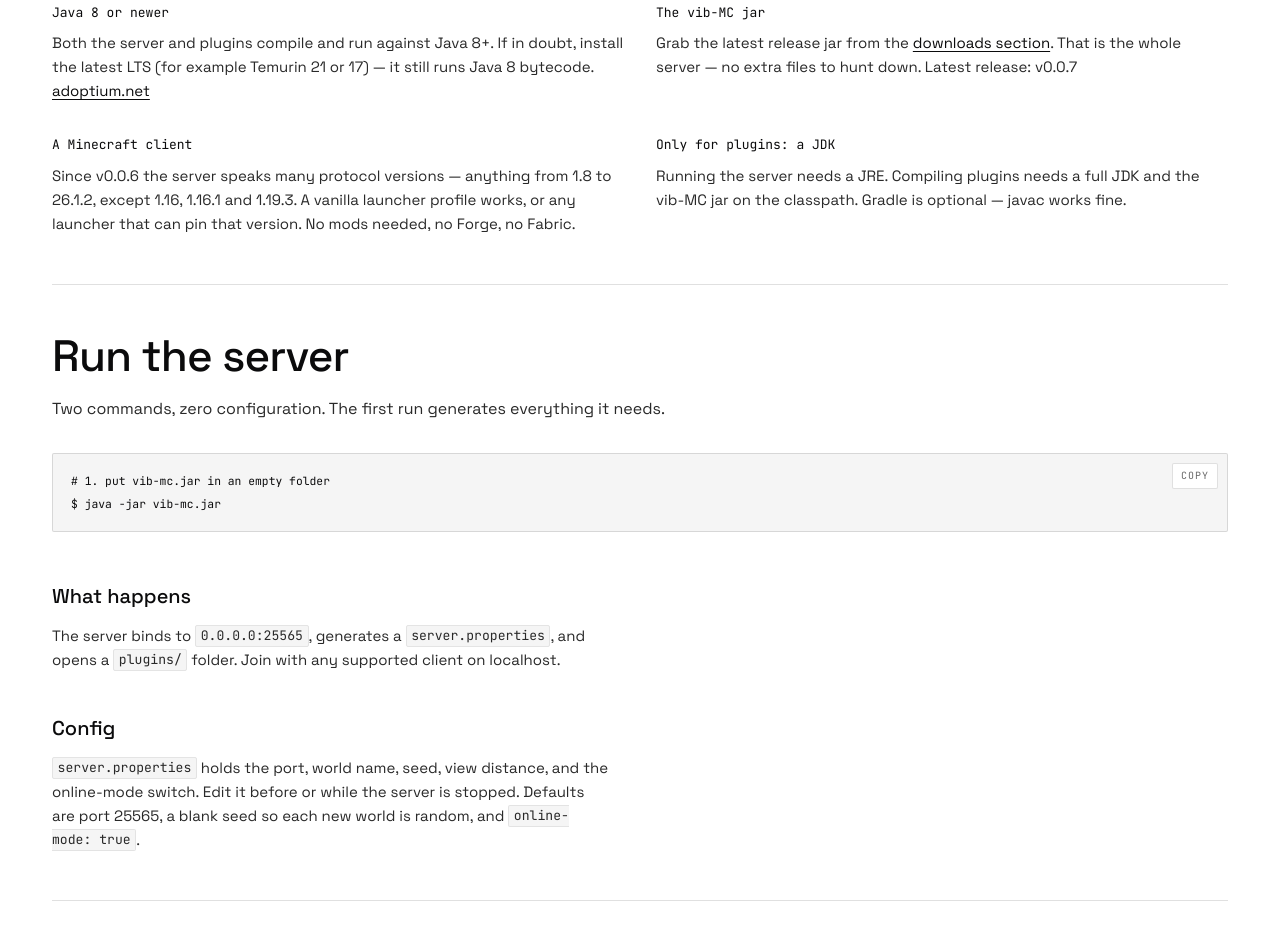
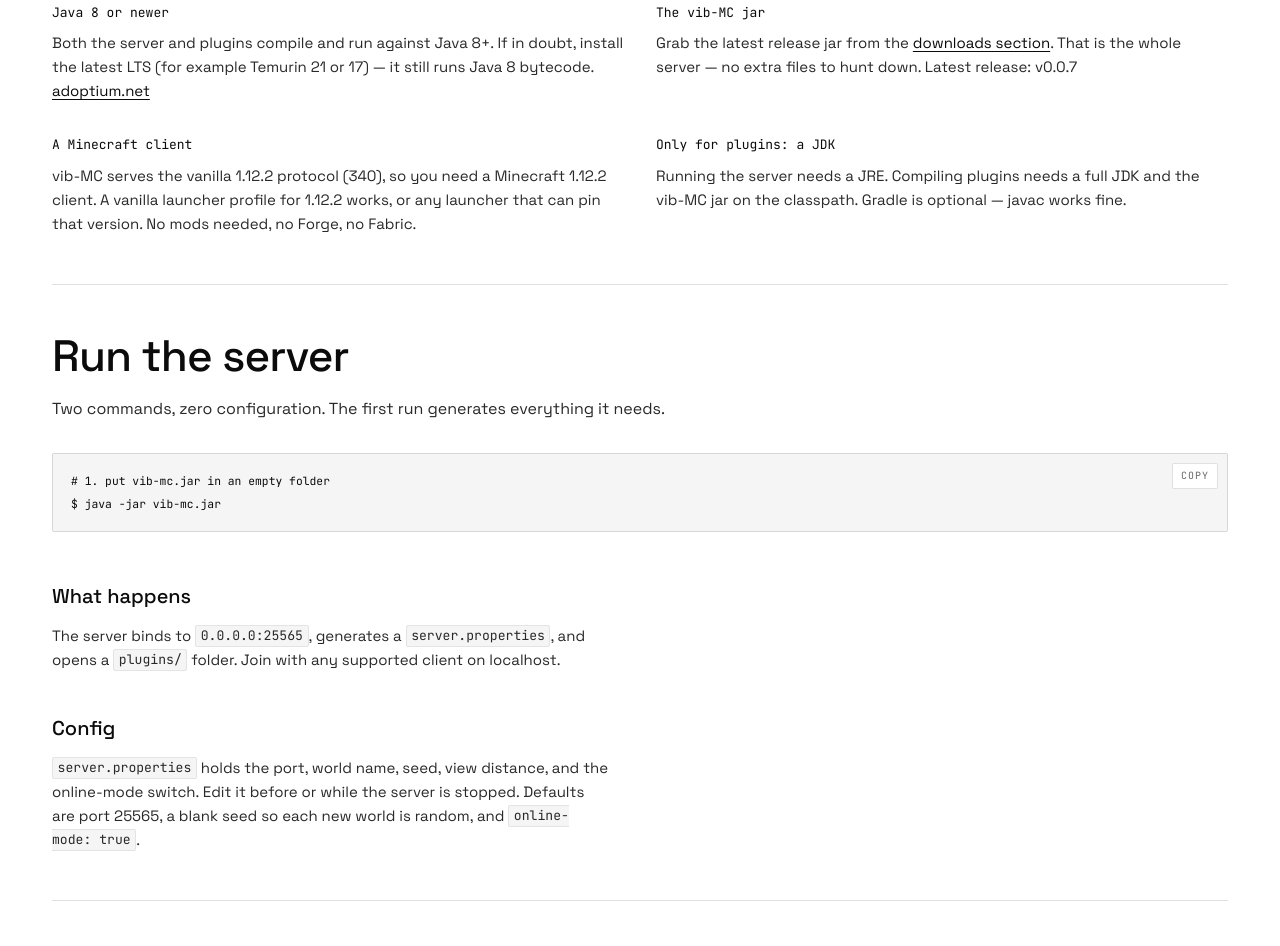
Before and after one commit to vib-studios/vib-studios.github.io, a website: page docs.html in a window 1280 px wide. Shown: the part 836-1782 px from the top of the page. Drawn offline with Linux system fonts and the light colour scheme; no server answers.

Commit message:
Stop advertising protocol versions vib-MC no longer serves
vib-MC now serves vanilla 1.12.2 (340) only, but the site still told
visitors it took clients from 1.8 to 26.1.2. The docs page was the
sharpest case: it instructed people to pick a client version the server
now rejects at handshake.

```diff
--- a/docs.html
+++ b/docs.html
@@ -103,10 +103,10 @@
         <div class="reveal" style="--reveal-delay:120ms">
           <dt class="font-mono text-[0.8125rem] text-ink">A Minecraft client</dt>
           <dd class="mt-2 text-[0.9375rem] leading-[1.6]">
-            Since v0.0.6 the server speaks many protocol versions — anything from
-            1.8 to 26.1.2, except 1.16, 1.16.1 and 1.19.3. A vanilla launcher
-            profile works, or any launcher that can pin that version. No mods
-            needed, no Forge, no Fabric.
+            vib-MC serves the vanilla 1.12.2 protocol (340), so you need a
+            Minecraft 1.12.2 client. A vanilla launcher profile for 1.12.2 works,
+            or any launcher that can pin that version. No mods needed, no Forge,
+            no Fabric.
           </dd>
         </div>
         <div class="reveal" style="--reveal-delay:180ms">
```
Also changed, not shown: index.html (+3 -4 lines).
